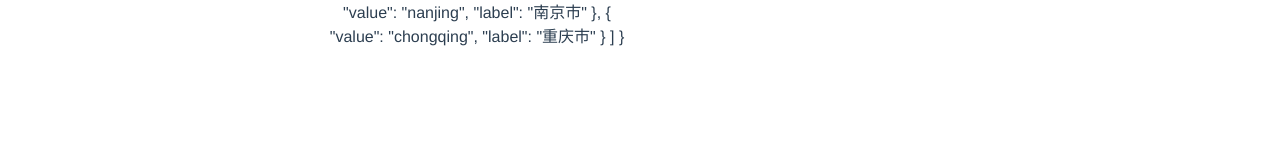
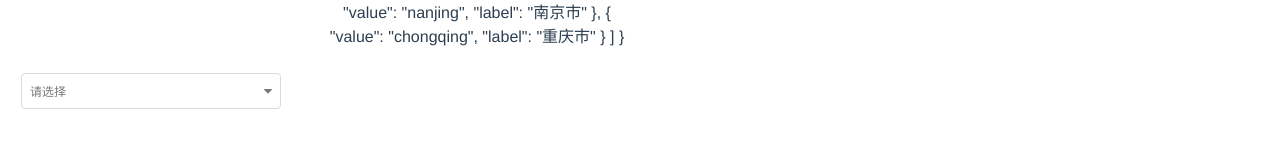
Before and after one commit to ridewindx/bulvue, a Vue app: page / in a window 1280 px wide. Shown: the part 287-434 px from the top of the page. Built offline with nearby package versions, Linux system fonts and the light colour scheme.

Commit message:
Add select element

```diff
--- a/src/SelectApp.vue
+++ b/src/SelectApp.vue
@@ -31,6 +31,18 @@
     </Col>
       <Col>
       {{ model10 }}
+      </Col>
+    </Cols>
+    <Cols>
+      <Col>
+      <Select v-model="model11" filterable style="width:260px" :options="cityList">
+      </Select>
+      </Col>
+      <Col>
+      </Col>
+      <Col>
+      </Col>
+      <Col>
       </Col>
     </Cols>
   </div>
@@ -146,7 +158,8 @@
         model5: '',
         model6: '',
         model7: '',
-        model10: []
+        model10: [],
+        model11: []
       }
     },
 
--- a/src/elements/form/select/option.vue
+++ b/src/elements/form/select/option.vue
@@ -1,7 +1,7 @@
 <template>
   <li class="option" :class="classes" v-show="visible"
       @click="select" @mouseenter="focus(true)" @mouseout="focus(false)">
-    <slot>{{ label ? label : value }}</slot>
+    {{ label }}
   </li>
 </template>
 
--- a/src/elements/form/select/select.vue
+++ b/src/elements/form/select/select.vue
@@ -1,11 +1,14 @@
 <template>
-  <div class="select" :class="classes" v-click-outside="hideDropdown">
+  <div class="select" :class="classes" v-click-outside="hideDropdown" :tabindex="tabindex"
+       @keydown.enter.prevent="handleKeydownEnter"
+       @keydown.tab="hideDropdown" @keydown.esc="hideDropdown"
+       @keydown.down.prevent="handleKeydownArrow('down')" @keydown.up.prevent="handleKeydownArrow('up')">
 
     <div class="select-selection" ref="reference" @click="toggleDropdown">
 
-      <span class="select-placeholder" v-show="!hasSelected">{{ placeholder }}</span>
+      <span class="select-placeholder" v-show="!hasSelected && !filterable">{{ placeholder }}</span>
 
-      <div class="select-multiple-selected">
+      <div class="select-multiple-selected" v-if="multipleSelected.length">
         <div class="select-multiple-selected-item" v-for="(label, index) in multipleSelected">
           <span>{{ label }}</span>
           <Icon icon="fa-times" @click.native.stop="removeSelected(index)"></Icon>
@@ -15,8 +18,9 @@
       <span class="select-single-selected" v-show="!multiple && hasSelected && !filterable">{{ singleSelected }}</span>
 
       <input type="text" class="select-input" ref="input" v-if="filterable"
-             v-model="query" :placeholder="!hasSelected ? placeholder : ''">
-             <!--@blur="handleBlur" @keydown="" @keydown.delete="">-->
+             v-model="query" :placeholder="!hasSelected ? placeholder : ''"
+             @focus="handleFocus" @blur="handleBlur" @keydown.esc="hideDropdown">
+             <!--@keydown="" @keydown.delete="">-->
 
       <Icon icon="fa-times-circle" class="icon-clear" v-show="showClearIcon" @click.native.stop="clearSingleSelected"></Icon>
       <Icon icon="fa-caret-down" class="icon-arrow"></Icon>
@@ -24,7 +28,7 @@
     </div>
 
     <transition :name="dropdownTransition">
-      <Dropdown ref="popper" v-show="showDropdown"
+      <Dropdown ref="popper" v-show="dropdownVisible"
                 :reference="$refs.reference" :popper="$refs.popper"
                 :width="dropdownWidth" :placement="dropdownPlacement">
 
@@ -38,7 +42,7 @@
           </OptGroup>
         </ul>
 
-        <ul class="select-not-found" v-show="showNotFound">
+        <ul class="select-not-found" v-show="notFound">
           <li>{{ notFoundText }}</li>
         </ul>
 
@@ -56,7 +60,7 @@
   // import Popper from '../../../utils/popper'
   import ClickOutside from '../../../utils/click-outside'
   import Icon from '../../../elements/icon'
-  import { findChildComponents } from '../../../utils/find'
+  import { findChildComponents, findParentComponent } from '../../../utils/find'
   // import { addResizeListener, removeResizeListener } from '../../../utils/resize-event'
   import Dropdown from './dropdown'
   import OptGroup from './opt-group'
@@ -109,6 +113,8 @@
         multipleSelected: [],
         singleSelected: null,
         query: '',
+        queryResultIndex: -1,
+        queryFromInput: true,
         notFound: false,
         focusedIndex: 0,
         lastSelectedIndex: 0
@@ -119,14 +125,15 @@
       classes () {
         return {
           'disabled': this.disabled,
-          'dropdown-shown': this.showDropdown,
+          'dropdown-shown': this.dropdownVisible,
           'multiple': this.multiple,
           'clear-icon-shown': this.showClearIcon
         }
       },
 
-      showDropdown () {
-        return this.dropdownVisible && (!isEmpty(this.options) || this.loading || (this.fetchFunc && !this.query))
+      tabindex () {
+        if (this.filterable || this.disabled) return -1
+        else return 0
       },
 
       hasSelected () {
@@ -139,17 +146,10 @@
 
       dropdownTransition () {
         return this.dropdownPlacement === 'bottom' ? 'slide-up' : 'slide-down'
-      },
-
-      showNotFound () {
-        return this.notFound
       }
     },
 
     watch: {
-      showDropdown (val) {
-      },
-
       options (val) {
         this.$nextTick(() => {
           this.updateOpts()
@@ -161,8 +161,6 @@
       },
 
       value (val) {
-        if (!val) return
-
         if (this.multiple) {
           if (!Array.isArray(val)) return
 
@@ -177,9 +175,13 @@
           }
           this.multipleSelected = multipleSelected
         } else {
+          if (!val) return
+
           for (const opt of this.opts) {
             if (val === opt.value) {
               this.singleSelected = opt.label
+              if (this.filterable) this.query = opt.label
+              break
             }
           }
         }
@@ -187,6 +189,11 @@
 
       query (val) {
         this.$emit('queryChanged', val)
+
+        if (!this.queryFromInput) {
+          this.queryFromInput = true
+          return
+        }
 
         if (this.fetchFunc) {
           if (!val) {
@@ -200,7 +207,36 @@
             })
           }
         } else {
+          if (!this.dropdownVisible) this.showDropdown()
 
+          val = val.replace(/(\^|\(|\)|\[|\]|\$|\*|\+|\.|\?|\\|\{|\}|\|)/g, '\\$1')
+          const re = new RegExp(val, 'i')
+          let groups = new Set(this.optGroups)
+          let firstOptIndex
+          for (let i = 0; i < this.opts.length; ++i) {
+            const opt = this.opts[i]
+            if (re.test(opt.label)) {
+              let group = findParentComponent(opt, 'OptGroup')
+              if (group && groups.has(group)) {
+                group.visible = true
+                groups.delete(group)
+              }
+              opt.visible = true
+              if (firstOptIndex === undefined) firstOptIndex = i
+              else if (this.lastSelectedIndex === i) firstOptIndex = i
+            } else {
+              opt.visible = false
+            }
+          }
+          groups.forEach(group => { group.visible = false })
+          if (firstOptIndex !== undefined) {
+            this.navigateOption('down', firstOptIndex)
+            this.notFound = false
+            this.queryResultIndex = firstOptIndex
+          } else {
+            this.notFound = true
+            this.queryResultIndex = -1
+          }
         }
       }
     },
@@ -208,12 +244,23 @@
     methods: {
       toggleDropdown () {
         if (this.disabled) return
-        this.dropdownVisible = !this.dropdownVisible
+
+        if (this.dropdownVisible) this.hideDropdown()
+        else this.showDropdown()
+      },
+
+      showDropdown () {
+        if (this.dropdownVisible) return
+        if (this.disabled) return
+        if (!(!isEmpty(this.options) || this.loading || (this.fetchFunc && !this.query))) return
+
+        this.dropdownVisible = true
         if (this.dropdownVisible) {
           this.focusedIndex = this.lastSelectedIndex
           this.opts.forEach(opt => { opt.focused = false })
           this.opts[this.focusedIndex].focused = true
           this.$nextTick(() => {
+            if (!this.filterable) this.setOptsVisible()
             this.scrollOption()
           })
         }
@@ -222,6 +269,17 @@
       hideDropdown () {
         if (!this.dropdownVisible) return
         this.dropdownVisible = false
+
+        if (this.queryResultIndex > -1) {
+          if (!this.multiple) {
+            const opt = this.opts[this.queryResultIndex]
+            if (this.queryResultIndex !== this.lastSelectedIndex) {
+              this.selectOption(opt.value)
+            }
+            this.queryFromInput = false
+            this.query = opt.label
+          }
+        }
       },
 
       updateOpts () {
@@ -229,41 +287,38 @@
         this.optGroups = findChildComponents(this, 'OptGroup')
       },
 
-      handleKeydown (e) {
-        if (!this.dropdownVisible) return
-
-        let prevent = true
-
-        switch (e.keyCode) {
-          case 27:
-            this.hideDropdown()
-            break
-          case 40:
-            this.navigateOption('down')
-            break
-          case 38:
-            this.navigateOption('up')
-            break
-          case 13:
-            this.selectOption()
-            break
-          default:
-            prevent = false
-            break
-        }
-
-        if (prevent) e.preventDefault()
+      setOptsVisible () {
+        this.opts.forEach(opt => { opt.visible = true })
+        this.optGroups.forEach(group => { group.visible = true })
       },
 
-      navigateOption (direction) {
+      handleKeydownEnter () {
+        if (!this.dropdownVisible) this.showDropdown()
+        else this.selectOption()
+
+        if (this.filterable) this.$refs.input.focus()
+      },
+
+      handleKeydownArrow (direction) {
+        if (!this.dropdownVisible) this.showDropdown()
+        else this.navigateOption(direction)
+
+        if (this.filterable) this.$refs.input.focus()
+      },
+
+      navigateOption (direction, index) {
         const opts = this.opts
 
+        if (index === undefined) {
           if (direction === 'down') {
             if (this.focusedIndex >= opts.length - 1) this.focusedIndex = 0
             else ++this.focusedIndex
           } else if (direction === 'up') {
             if (this.focusedIndex <= 0) this.focusedIndex = opts.length - 1
             else --this.focusedIndex
+          }
+        } else {
+          this.focusedIndex = index
         }
 
         opts.forEach(opt => { opt.focused = false })
@@ -333,10 +388,6 @@
             for (const o of this.opts) o.selected = false
             opt.selected = true
             this.lastSelectedIndex = lastSelectedIndex
-
-            if (this.filterable) {
-              this.query = opt.label ? opt.label : opt.value
-            }
           }
         }
       },
@@ -374,29 +425,39 @@
         this.$emit('input', undefined)
       },
 
-      handleResize () {
-        /* if (this.multiple) {
-          const ref = this.$refs.reference.$el
+      handleFocus () {
+      },
 
-        } */
+      handleBlur () {
+      }
+    },
+
+    created () {
+      if (Array.isArray(this.options)) {
+        for (let option of this.options) {
+          if (option.label === undefined) option.label = option.value
+        }
+      } else {
+        for (let optGroupLabel in this.options) {
+          for (let option of this.options[optGroupLabel]) {
+            if (option.label === undefined) option.label = option.value
+          }
+        }
+      }
+
+      if (this.multiple) {
+        if (!Array.isArray(this.value)) {
+          if (this.value === undefined) this.$emit('input', [])
+          else this.$emit('input', [this.value])
+        }
+      } else if (Array.isArray(this.value)) {
+        let value = this.value.length ? this.value[0] : undefined
+        this.$emit('input', value)
       }
     },
 
     mounted () {
-      if (this.multiple) {
-        if (!Array.isArray(this.value)) {
-          if (this.value === undefined) this.value = []
-          else this.value = [this.value]
-        }
-      } else if (Array.isArray(this.value)) {
-        this.value = this.value.length ? this.value[0] : undefined
-      }
-
-      // addResizeListener(this.$el, this.handleResize)
-
       this.showSelected()
-
-      document.addEventListener('keydown', this.handleKeydown)
 
       this.$on('selected', this.selectOption)
 
@@ -410,11 +471,6 @@
       })
 
       this.updateOpts()
-    },
-
-    beforeDestroy () {
-      document.removeEventListener('keydown', this.handleKeydown)
-      // removeResizeListener(this.$el, this.handleResize)
     }
   }
 </script>
@@ -532,12 +588,14 @@
     &-input {
       position: relative;
       display: inline-block;
-      height: 2rem;
+      height: calc(2.25rem - 2px);
       padding: 0 1.5rem 0 0.5rem;
       box-sizing: border-box;
+      border: none;
       outline: none;
-      border: none;
       background-color: transparent;
+      cursor: pointer;
+      font-size: 0.75rem;
 
       @include placeholder {
         color: $grey;
@@ -587,6 +645,10 @@
     &-not-found, &-loading {
       text-align: center;
       color: $grey;
+
+      li {
+        padding: 0.2rem 0 0.2rem 0;
+      }
     }
 
     .opt-group-label {
--- a/src/utils/find.js
+++ b/src/utils/find.js
@@ -1,7 +1,7 @@
 function findChildComponents (vnode, childName) {
   const components = []
   const children = vnode.$children
-  if (children.length) {
+  if (children && children.length) {
     children.forEach(child => {
       if (child.$options.name === childName) {
         components.push(child)
@@ -14,4 +14,14 @@ function findChildComponents (vnode, childName) {
   return components
 }
 
-export { findChildComponents }
+function findParentComponent (vnode, parentName) {
+  let parent = vnode.$parent
+  while (parent) {
+    if (parent.$options.name === parentName) {
+      return parent
+    }
+    parent = parent.$parent
+  }
+}
+
+export { findChildComponents, findParentComponent }
```
Also changed, not shown: src/elements/form/select/opt-group.vue (+7 -1 lines). Lines whose indentation alone changed are shown as unchanged.
